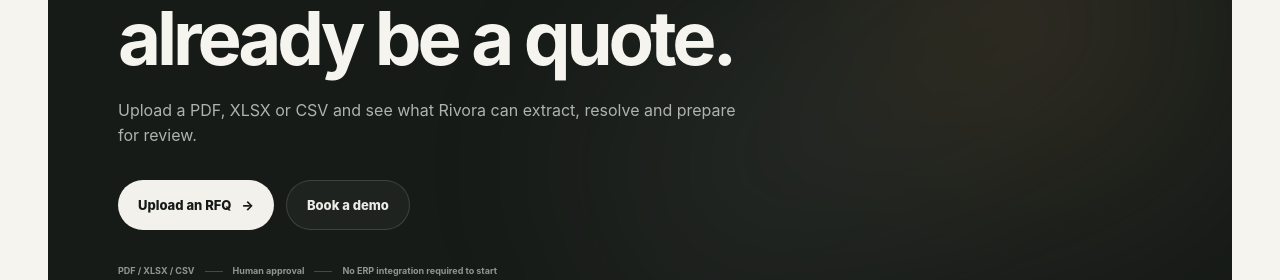
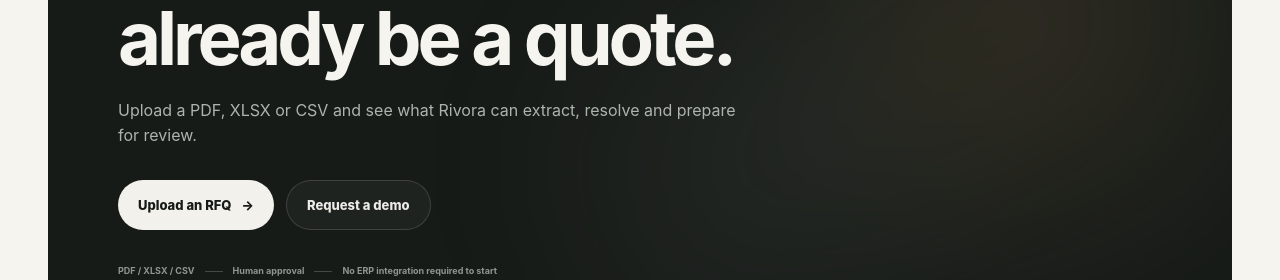
Before and after one commit to miromnb-coder/Rivora, a Next.js app: page / in a window 1280 px wide. Shown: the part 8612-8892 px from the top of the page. Built offline with nearby package versions, Linux system fonts and the light colour scheme.

Commit message:
Connect final CTA to demo flow

```diff
--- a/components/marketing/HomepageV2Sections.tsx
+++ b/components/marketing/HomepageV2Sections.tsx
@@ -366,7 +366,7 @@
 
 export function FinalCtaV2() {
   return (
-    <section className="marketing-shell final-cta-v2" id="pricing">
+    <section className="marketing-shell final-cta-v2" id="get-started">
       <div className="final-cta-v2-card">
         <div className="final-cta-v2-shader" aria-hidden="true" />
         <div className="final-cta-v2-content">
@@ -381,8 +381,8 @@
             <Link href="/app/upload" className="final-cta-v2-primary">
               Upload an RFQ <span aria-hidden="true">→</span>
             </Link>
-            <a href="mailto:hello@rivora.fi" className="final-cta-v2-secondary">
-              Book a demo
+            <a href="#demo" className="final-cta-v2-secondary">
+              Request a demo
             </a>
           </div>
 
```
